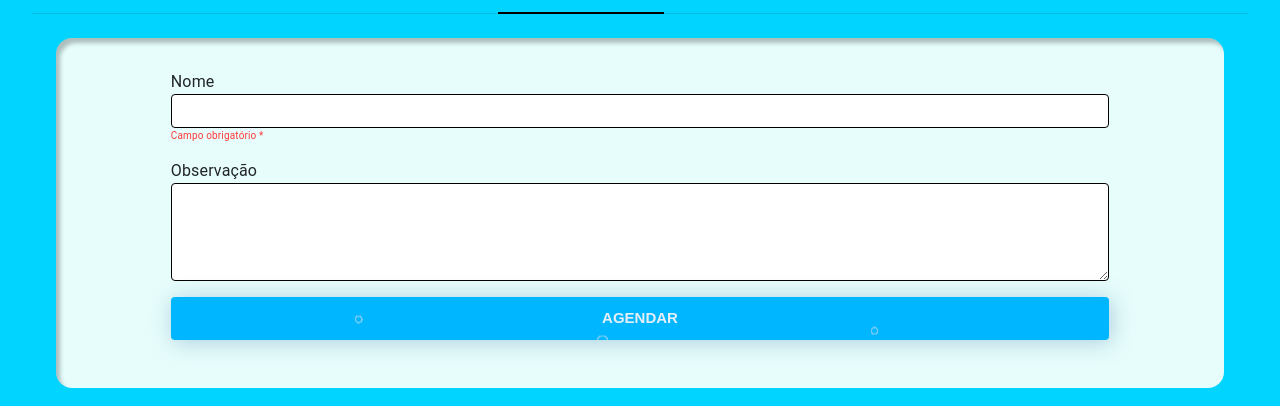
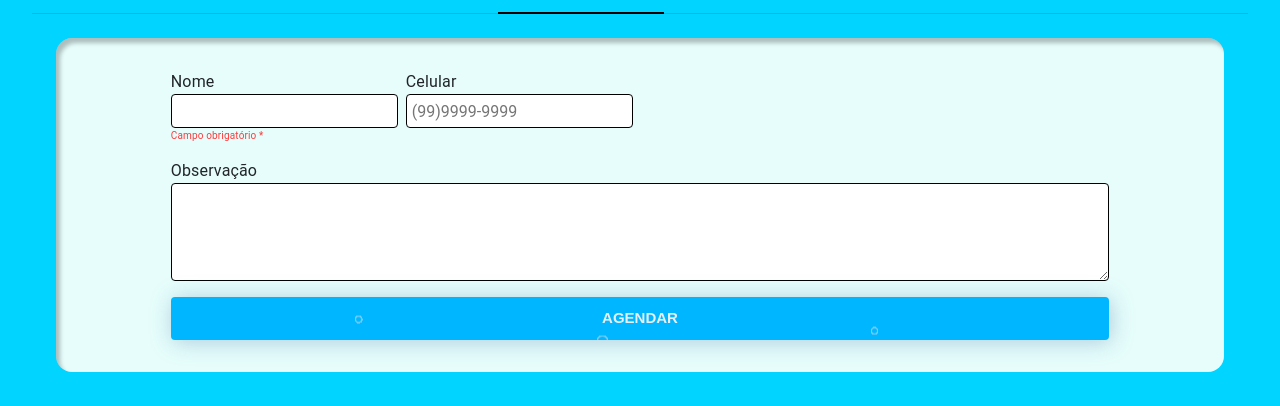
Before and after one commit to leonardo-marley/react-aloha, a Next.js app: page / in a window 1280 px wide. Shown: the part 3585-3991 px from the top of the page. Built offline with nearby package versions, Linux system fonts and the light colour scheme; a web font is replaced by a local one.

Commit message:
UPD - Formulário

```diff
--- a/src/pages/index.tsx
+++ b/src/pages/index.tsx
@@ -75,6 +75,7 @@ export default function Home() {
   const [isClient,setIsClient] = useState<boolean>();
   const [informacoes,setInformacoes] = useState(cards);
   const [nomeAgendamento,setNomeAgendamento] = useState('');
+  const [telefone, setTelefone] = useState('');
   const [indexAba, setIndexAba] = useState(0);
   const {register, handleSubmit} = useForm();
 
@@ -145,6 +146,55 @@ export default function Home() {
 
   function agendarPasseio(data: any){
     console.log(data)
+  }
+
+  function tirarDuvida(data: any){
+    console.log(data)
+  }
+
+  const formataCelular = (input : string) => {
+    let numeroLimpo = input.replace(/\D/g, '');
+
+    if (numeroLimpo.length === 11) {
+      setTelefone(`(${numeroLimpo.slice(0, 2)}) ${numeroLimpo.slice(2, 7)}-${numeroLimpo.slice(7)}`);
+    } else if (numeroLimpo.length === 10) {
+      setTelefone(`(${numeroLimpo.slice(0, 2)}) ${numeroLimpo.slice(2, 6)}-${numeroLimpo.slice(6)}`);
+    } else {
+      setTelefone(numeroLimpo);
+    }
+  }
+
+  function Formulario() {
+    return(
+      <>
+        <form className={styles.containerForm} onSubmit={indexAba == 0 ? handleSubmit(agendarPasseio) : handleSubmit(tirarDuvida)}>
+          <div className={styles.nomeCel}>
+            <div className={styles.nome}>
+              <label htmlFor='nome'>Nome</label>
+              <input {...register('nome')} name='nome' type="text" placeholder="" value={nomeAgendamento} onChange={(e) => setNomeAgendamento(e.target.value)} required></input>
+              <span className={styles.obrigatorio}>Campo obrigatório *</span>
+            </div>
+            <div className={styles.telefone}>
+              <label htmlFor='telefone'>Celular</label>
+              <input {...register('telefone')} name='telefone' type="tel" placeholder="(99)9999-9999" maxLength={15}  value={telefone} onChange={(e) => formataCelular(e.target.value)} ></input>
+              <span className={styles.obrigatorio} style={{visibility: 'hidden'}}>Campo obrigatório *</span>
+            </div>
+          </div>
+
+          <div className={styles.observacao}>
+            <label htmlFor={indexAba == 0 ? "observacao" : "duvida"}>{indexAba == 0 ? 'Observação' : 'Dúvida'}</label>
+            <textarea {...indexAba == 0 ? {...register('observacao')} : {...register('duvida')}} name={indexAba == 0 ? 'observacao' : 'duvida'} rows={4} />
+          </div>
+
+          <button className={styles.botaoEnvio} type='submit'>
+            <div className={styles.left}></div>
+              {indexAba == 0 ? 'Agendar' : 'Perguntar'}
+            <div className={styles.right}></div>
+          </button>
+
+        </form>
+      </>
+    )
   }
 
   return (
@@ -272,39 +322,7 @@ export default function Home() {
               >
                 { isClient &&
                   <div className={styles.divFormAgendamento}>
-                    <form className={styles.containerForm} onSubmit={handleSubmit(agendarPasseio)}>
-                      <div className={styles.nome}>
-                        <label htmlFor='nome'>Nome</label>
-                        <input {...register('nome')} name='nome' type="text" placeholder="" value={nomeAgendamento} onChange={(e) => setNomeAgendamento(e.target.value)}></input>
-                        <span className={styles.obrigatorio}>Campo obrigatório *</span>
-                      </div>
-
-                      <div className={styles.observacao}>
-                        <label htmlFor="observacao">Observação</label>
-                        <textarea {...register('observacao')} name='observacao' rows={4} />
-                      </div>
-
-                      <button className={styles.botaoEnvio} type='submit'>
-                        <div className={styles.left}></div>
-                          Agendar
-                        <div className={styles.right}></div>
-                      </button>
-
-                      <a target="_blank" >
-                        <svg style={{
-                          width:'2em',
-                          height:'2em',
-                          position:'fixed',
-                          top:'1em',left:'1em',
-                          opacity:.8}}
-                          viewBox="0 0 24 24"
-                        >
-                          <path
-                            fill="#fff"
-                            d="M17.71,9.33C18.19,8.93 18.75,8.45 19,7.92C18.59,8.13 18.1,8.26 17.56,8.33C18.06,7.97 18.47,7.5 18.68,6.86C18.16,7.14 17.63,7.38 16.97,7.5C15.42,5.63 11.71,7.15 12.37,9.95C9.76,9.79 8.17,8.61 6.85,7.16C6.1,8.38 6.75,10.23 7.64,10.74C7.18,10.71 6.83,10.57 6.5,10.41C6.54,11.95 7.39,12.69 8.58,13.09C8.22,13.16 7.82,13.18 7.44,13.12C7.81,14.19 8.58,14.86 9.9,15C9,15.76 7.34,16.29 6,16.08C7.15,16.81 8.46,17.39 10.28,17.31C14.69,17.11 17.64,13.95 17.71,9.33M12,2A10,10 0 0,1 22,12A10,10 0 0,1 12,22A10,10 0 0,1 2,12A10,10 0 0,1 12,2Z" />
-                        </svg>
-                      </a>
-                    </form>
+                    <Formulario />
                   </div>
                 }
               </TabPanel>
@@ -315,7 +333,7 @@ export default function Home() {
               >
                 { isClient &&
                   <div className={styles.divFormDuvida}>
-                    <h3>Tirar Dúvidas</h3>
+                    <Formulario />
                   </div>
                 }
               </TabPanel>
--- a/src/styles/Home.module.css
+++ b/src/styles/Home.module.css
@@ -224,10 +224,46 @@
   border-radius: 4px;
   height: 34px;
   padding: 0 0 0 5px;
+  width: 100%;
 }
 
 .nome > input:focus {
   outline: none;
+}
+
+.telefone {
+  display: grid;
+  width: 100%;
+}
+
+.telefone > input {
+  border: 1px solid var(--color-primary);
+  border-radius: 4px;
+  height: 34px;
+  padding: 0 0 0 5px;
+  width: 100%;
+}
+
+.telefone > input:focus {
+  outline: none;
+}
+
+.nomeCel {
+  display: flex;
+  flex-wrap: wrap;
+  gap:.5rem;
+}
+
+.nomeCel > div {
+  width: 100%;
+}
+
+/* Media Query para telas menores */
+@media screen and (min-width: 600px) {
+  .nomeCel > div {
+    margin-right: 0; /* Remova o espaçamento entre os inputs */
+    width: auto; /* Faça os inputs ocuparem 100% da largura da tela */
+  }
 }
 
 .obrigatorio{
```
